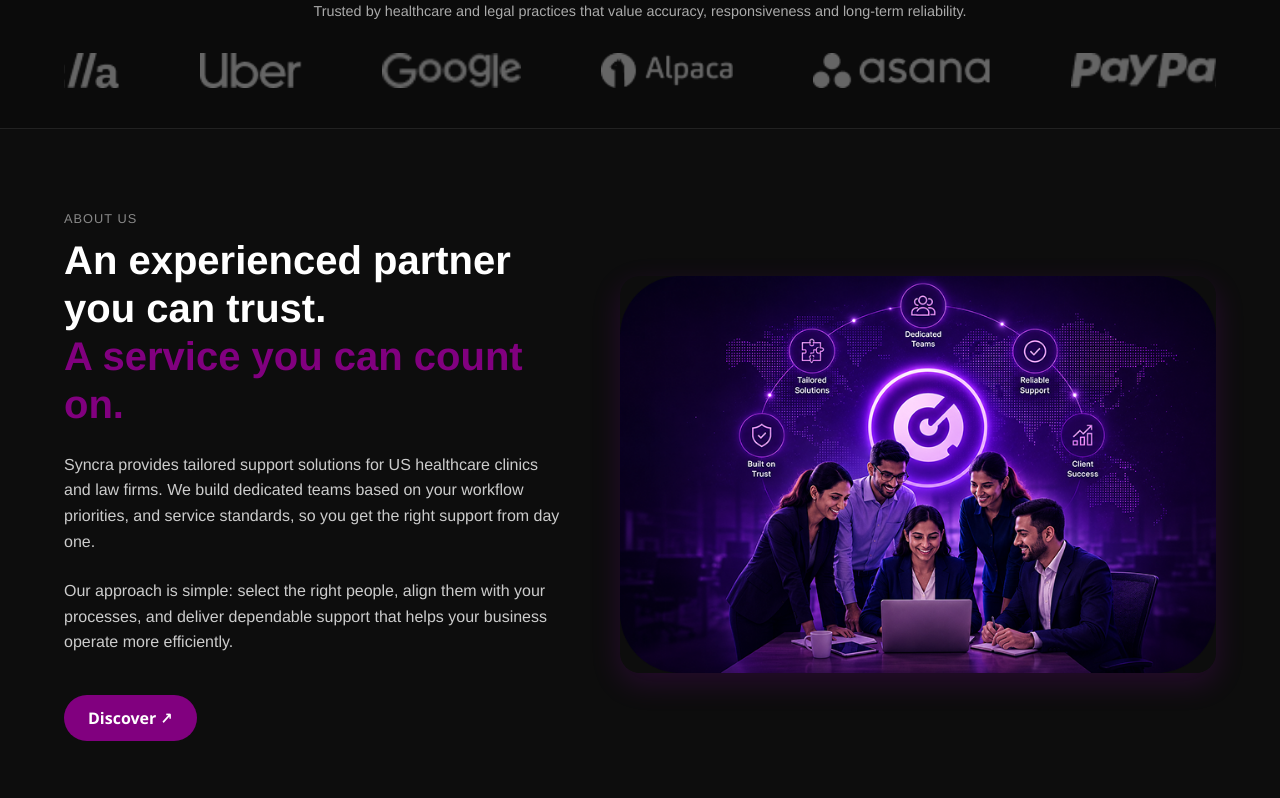
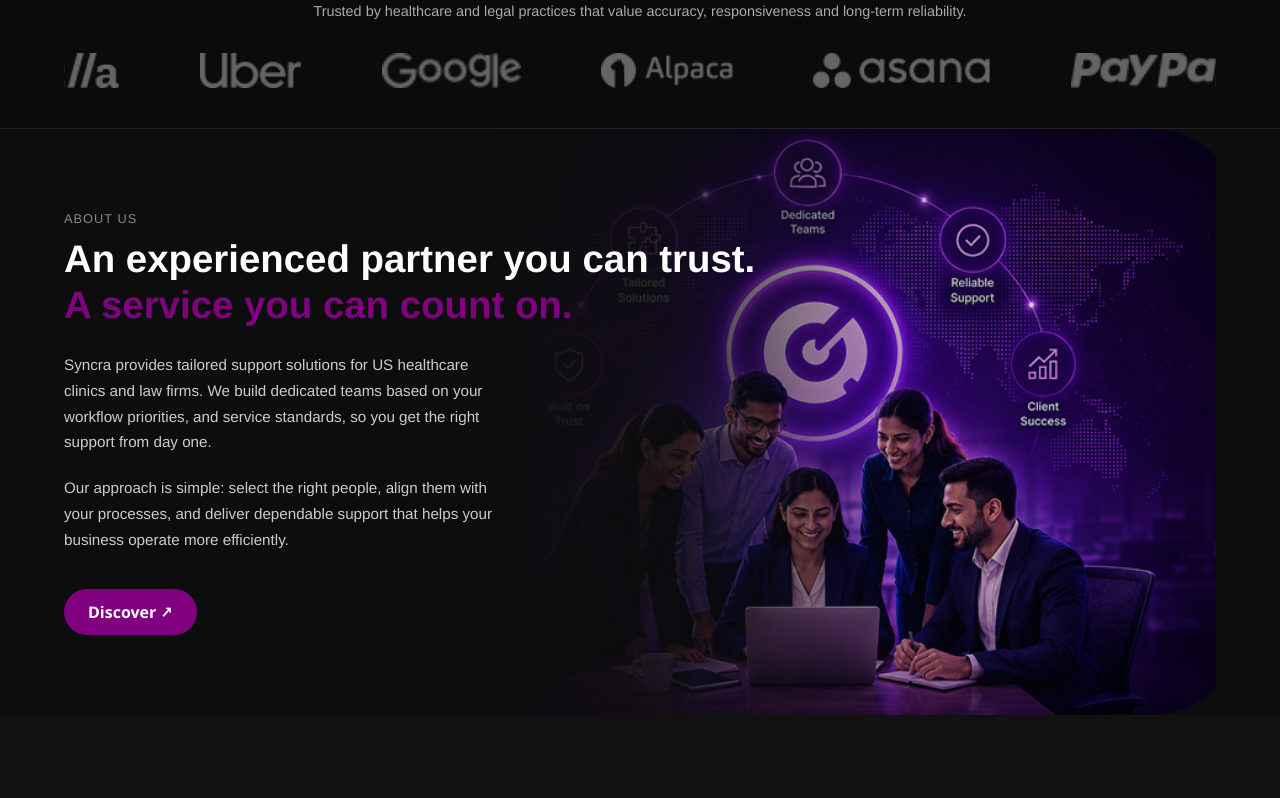
Before and after one commit to tcystems/syncra, an Angular app: page /home in a window 1280 px wide. Shown: the part 840-1638 px from the top of the page. Built offline with nearby package versions, Linux system fonts and the light colour scheme.

Commit message:
Footer and about modification

```diff
--- a/src/app/components/footer/footer.component.html
+++ b/src/app/components/footer/footer.component.html
@@ -4,11 +4,7 @@
       <!-- Info Column -->
       <div class="footer-column info-col">
         <div class="footer-logo">
-          <!-- Logo placeholder matching structure -->
-          <div class="logo-image-placeholder">
-            <span class="logo-circle"></span>
-          </div>
-          <div class="logo-text">syncra<span class="dot">.</span></div>
+          <img src="assets/images/logos/sycra-logo.png" alt="Syncra Logo" class="footer-logo-img">
         </div>
         <div class="slogan-text">Precision Support. Invest In Growth.</div>
 
--- a/src/app/components/footer/footer.component.scss
+++ b/src/app/components/footer/footer.component.scss
@@ -34,35 +34,11 @@
 
   .info-col {
     .footer-logo {
-      display: flex;
-      align-items: center;
-      gap: 12px;
       margin-bottom: 8px;
 
-      .logo-image-placeholder {
-        width: 36px;
-        height: 36px;
-        border-radius: 50%;
-        border: 4px solid #81007F;
-        position: relative;
-        .logo-circle {
-          position: absolute;
-          width: 8px;
-          height: 8px;
-          background-color: #81007F;
-          border-radius: 50%;
-          bottom: -4px;
-          right: -4px;
-        }
-      }
-
-      .logo-text {
-        font-size: 2rem;
-        font-weight: 700;
-
-        .dot {
-          color: #81007F;
-        }
+      .footer-logo-img {
+        height: 56px;
+        display: block;
       }
     }
 
@@ -70,7 +46,6 @@
       font-size: 0.65rem;
       color: #888;
       margin-bottom: 30px;
-      margin-left: 48px;
     }
 
     .contact-info {
--- a/src/app/components/header/header.component.html
+++ b/src/app/components/header/header.component.html
@@ -9,8 +9,15 @@
       <ul>
         <li><a routerLink="/">Home</a></li>
         <li><a routerLink="/about">About</a></li>
-        <li class="dropdown">
-          <a routerLink="/services">Services <span class="arrow">↓</span></a>
+        <li class="dropdown" [class.open]="servicesDropdownOpen" (click)="$event.stopPropagation()">
+          <a href="#" (click)="toggleServicesDropdown($event)">Services <span class="arrow" [class.rotated]="servicesDropdownOpen">▼</span></a>
+          <div class="dropdown-menu" *ngIf="servicesDropdownOpen">
+            <a routerLink="/services/rcm-copy" (click)="servicesDropdownOpen = false">RCM &amp; Copy Services</a>
+            <a routerLink="/services/legal" (click)="servicesDropdownOpen = false">Legal Process Outsourcing</a>
+            <a routerLink="/services/administrative" (click)="servicesDropdownOpen = false">Administrative</a>
+            <a routerLink="/services/finance" (click)="servicesDropdownOpen = false">Finance</a>
+            <a routerLink="/services/it" (click)="servicesDropdownOpen = false">IT Services</a>
+          </div>
         </li>
         <li><a routerLink="/our-work">Our Work</a></li>
         <li><a routerLink="/blogs">Blogs</a></li>
--- a/src/app/components/header/header.component.scss
+++ b/src/app/components/header/header.component.scss
@@ -41,6 +41,10 @@
       padding: 0;
       gap: 32px;
 
+      li {
+        position: relative;
+      }
+
       a {
         color: #fff;
         text-decoration: none;
@@ -57,6 +61,44 @@
         font-size: 0.7rem;
         margin-left: 4px;
         opacity: 0.7;
+        display: inline-block;
+        transition: transform 0.25s ease;
+
+        &.rotated {
+          transform: rotate(180deg);
+        }
+      }
+
+      // Services dropdown panel
+      .dropdown {
+        .dropdown-menu {
+          position: absolute;
+          top: calc(100% + 16px);
+          left: 0;
+          min-width: 220px;
+          background-color: #1a1a1a;
+          border: 1px solid rgba(255,255,255,0.08);
+          border-radius: 6px;
+          padding: 8px 0;
+          z-index: 999;
+          box-shadow: 0 12px 32px rgba(0,0,0,0.5);
+          animation: dropdownFadeIn 0.2s ease forwards;
+
+          a {
+            display: block;
+            padding: 11px 20px;
+            color: #e0e0e0;
+            font-size: 0.88rem;
+            font-weight: 400;
+            white-space: nowrap;
+            transition: background-color 0.2s ease, color 0.2s ease;
+
+            &:hover {
+              background-color: rgba(129, 0, 127, 0.12);
+              color: #fff;
+            }
+          }
+        }
       }
     }
   }
@@ -96,3 +138,14 @@
     }
   }
 }
+
+@keyframes dropdownFadeIn {
+  from {
+    opacity: 0;
+    transform: translateY(-6px);
+  }
+  to {
+    opacity: 1;
+    transform: translateY(0);
+  }
+}
--- a/src/app/components/header/header.component.ts
+++ b/src/app/components/header/header.component.ts
@@ -1,4 +1,4 @@
-import { Component } from '@angular/core';
+import { Component, HostListener } from '@angular/core';
 import { CommonModule } from '@angular/common';
 import { RouterLink } from '@angular/router';
 
@@ -11,8 +11,20 @@ import { RouterLink } from '@angular/router';
 })
 export class HeaderComponent {
   mobileMenuOpen = false;
+  servicesDropdownOpen = false;
 
   toggleMobileMenu() {
     this.mobileMenuOpen = !this.mobileMenuOpen;
   }
+
+  toggleServicesDropdown(event: Event) {
+    event.preventDefault();
+    event.stopPropagation();
+    this.servicesDropdownOpen = !this.servicesDropdownOpen;
+  }
+
+  @HostListener('document:click')
+  closeDropdown() {
+    this.servicesDropdownOpen = false;
+  }
 }
--- a/src/app/pages/home.component.html
+++ b/src/app/pages/home.component.html
@@ -43,6 +43,13 @@
   </section>
 
   <section class="about-section">
+    <!-- Background image fills the right half of the section -->
+    <div class="about-bg-image">
+      <img src="assets/images/about/about-banner.png" alt="About Syncra">
+    </div>
+    <!-- Dark gradient overlay so text is readable -->
+    <div class="about-overlay"></div>
+    <!-- Text content sits on top -->
     <div class="container about-container">
       <div class="about-content">
         <span class="section-badge">About Us</span>
@@ -50,9 +57,6 @@
         <p>Syncra provides tailored support solutions for US healthcare clinics and law firms. We build dedicated teams based on your workflow priorities, and service standards, so you get the right support from day one.</p>
         <p>Our approach is simple: select the right people, align them with your processes, and deliver dependable support that helps your business operate more efficiently.</p>
         <button class="btn btn-primary btn-icon">Discover ↗</button>
-      </div>
-      <div class="about-image-wrapper">
-        <img src="assets/images/about/about-banner.png" alt="About Syncra" class="about-image">
       </div>
     </div>
   </section>
--- a/src/app/pages/home.component.scss
+++ b/src/app/pages/home.component.scss
@@ -182,29 +182,73 @@
 
 /* About Section */
 .about-section {
-  padding: 80px 0;
+  position: relative;
+  padding: 0;
+  background-color: #0d0d0d;
+  min-height: 520px;
+  overflow: hidden;
 
+  // Full-section background image on the right
+  .about-bg-image {
+    position: absolute;
+    top: 0;
+    // Align right edge with container right padding — same boundary as "Contact us" button
+    // max(24px, ...) handles narrow viewports where container fills 100%
+    right: max(24px, calc((100% - 1200px) / 2 + 24px));
+    width: 65%;
+    height: 100%;
+    z-index: 1;
+
+    img {
+      width: 100%;
+      height: 100%;
+      object-fit: cover;
+      object-position: center top;
+      display: block;
+    }
+  }
+
+  // Gradient: dark on left → transparent on right so image shows through
+  .about-overlay {
+    position: absolute;
+    inset: 0;
+    z-index: 2;
+    background: linear-gradient(
+      to right,
+      #0d0d0d 0%,
+      #0d0d0d 38%,
+      rgba(13,13,13,0.85) 52%,
+      rgba(13,13,13,0.3) 68%,
+      transparent 100%
+    );
+  }
+
+  // Container sits above both image and overlay
   .about-container {
+    position: relative;
+    z-index: 3;
     display: flex;
     align-items: center;
-    gap: 60px;
-    flex-wrap: wrap;
+    padding-top: 80px;
+    padding-bottom: 80px;
   }
 
   .about-content {
-    flex: 1;
-    min-width: 300px;
+    max-width: 720px;   // content stays in the left half
 
     h2 {
-      font-size: 2.5rem;
+      font-size: 2.4rem;
       margin-bottom: 24px;
       line-height: 1.2;
+      font-weight: 700;
     }
 
     p {
       color: #ccc;
-      margin-bottom: 24px;
-      line-height: 1.6;
+      margin-bottom: 20px;
+      line-height: 1.7;
+      font-size: 0.95rem;
+      max-width: 440px;
     }
 
     .btn-icon {
@@ -212,22 +256,8 @@
       background-color: #81007F;
     }
   }
+}
 
-  .about-image-wrapper {
-    flex: 1.2;
-    min-width: 350px;
-    display: flex;
-    justify-content: flex-end;
-
-    .about-image {
-      width: 100%;
-      max-width: 600px;
-      height: auto;
-      border-radius: 20px;
-      box-shadow: 0 10px 30px rgba(184,0,230,0.15);
-    }
-  }
-}
 
 /* Services Section */
 .services-section {
```
